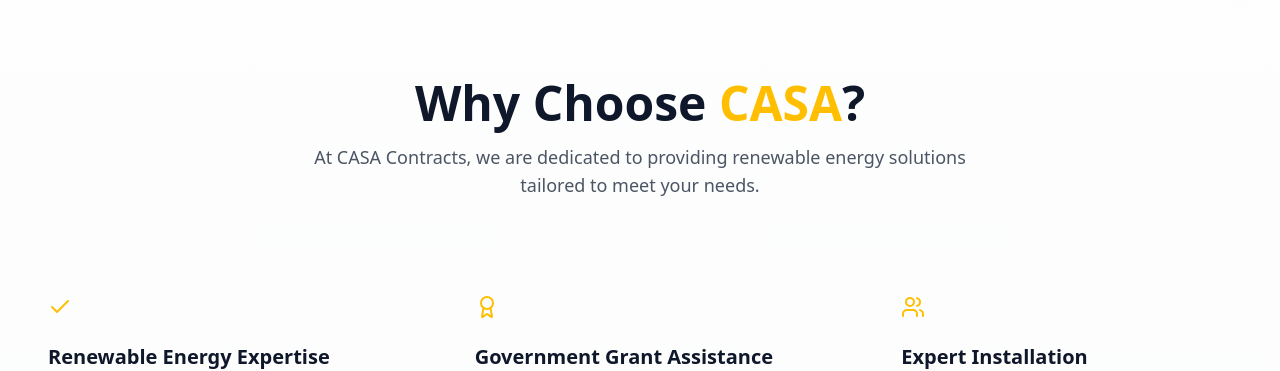
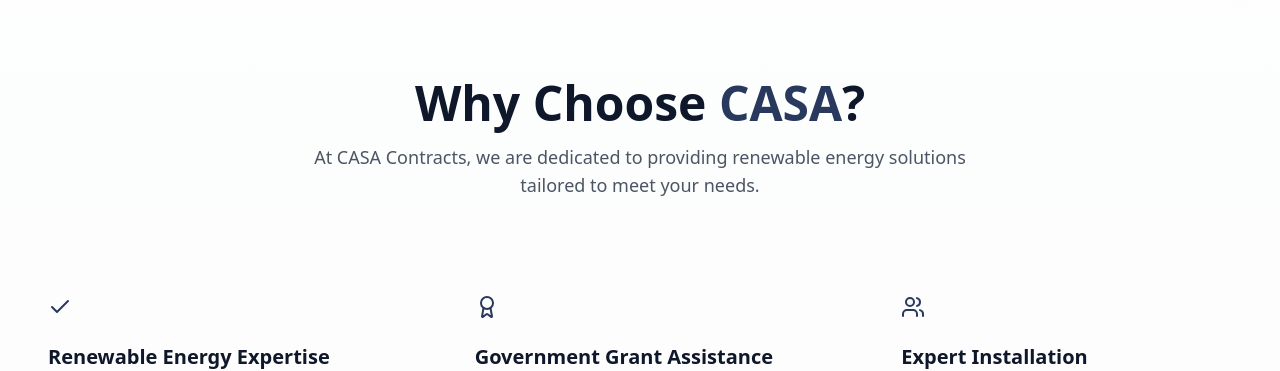
Before and after one commit to DolphinsMc/casa-energy-innovations, a React (Vite) app: page / in a window 1280 px wide. Shown: the part 801-1172 px from the top of the page. Built offline with nearby package versions, Linux system fonts and the light colour scheme.

Commit message:
Add color configuration for theme
Implement a new color configuration with the hex code #28395D to enhance the theme's visual design. This change will allow for better customization and styling options throughout the application.
[skip gpt_engineer]

```diff
--- a/src/components/About.tsx
+++ b/src/components/About.tsx
@@ -4,17 +4,17 @@ import { Check, Award, Users } from "lucide-react";
 export const About = () => {
   const features = [
     {
-      icon: <Check className="w-6 h-6 text-[#FFBF00]" />,
+      icon: <Check className="w-6 h-6 text-[#28395D]" />,
       title: "Renewable Energy Expertise",
       description: "Comprehensive clean energy solutions including air source heat pumps and solar power"
     },
     {
-      icon: <Award className="w-6 h-6 text-[#FFBF00]" />,
+      icon: <Award className="w-6 h-6 text-[#28395D]" />,
       title: "Government Grant Assistance",
       description: "£7,500 grant available for new heating systems - we handle all paperwork"
     },
     {
-      icon: <Users className="w-6 h-6 text-[#FFBF00]" />,
+      icon: <Users className="w-6 h-6 text-[#28395D]" />,
       title: "Expert Installation",
       description: "Professional installation by certified specialists with full warranty"
     }
@@ -33,7 +33,7 @@ export const About = () => {
           className="text-center mb-16"
         >
           <h2 className="text-4xl md:text-5xl font-bold mb-4 text-primary">
-            Why Choose <span className="text-[#FFBF00]">CASA</span>?
+            Why Choose <span className="text-[#28395D]">CASA</span>?
           </h2>
           <p className="text-lg text-gray-600 max-w-2xl mx-auto">
             At CASA Contracts, we are dedicated to providing renewable energy solutions tailored to meet your needs.
```
